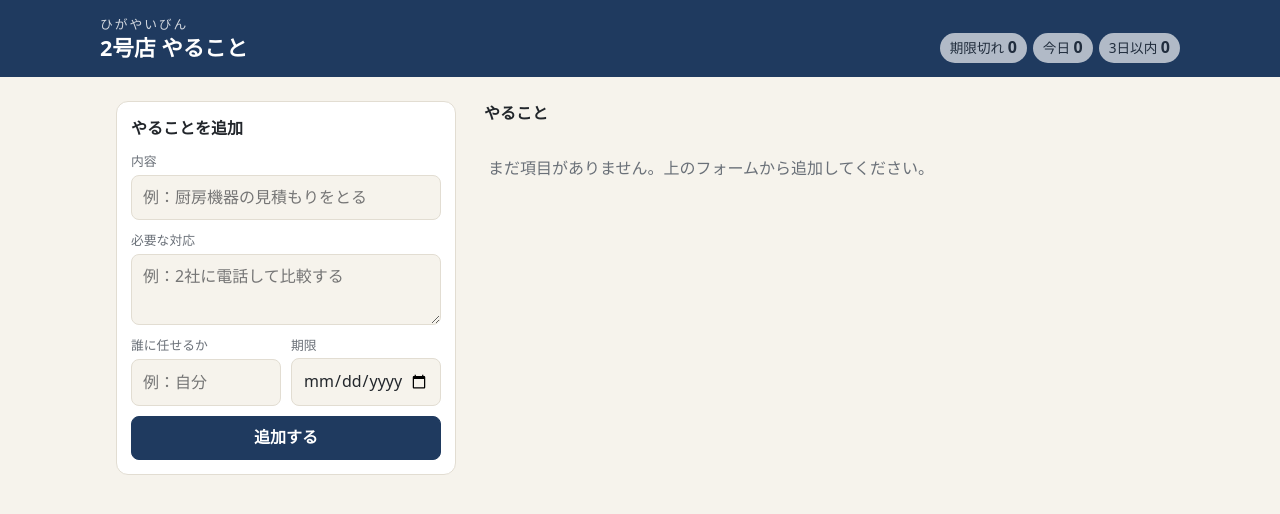
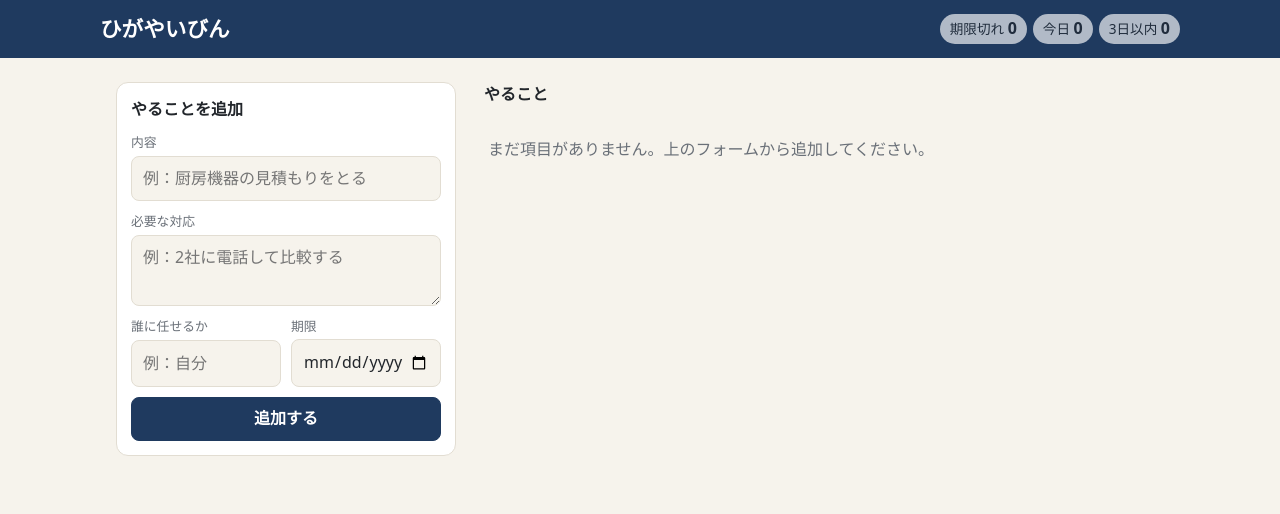
Before and after one commit to rikken25ahtm-lab/higayaibij, a plain HTML site: page index.html in a window 1280 px wide. Drawn offline with Linux system fonts and the light colour scheme.

Commit message:
見出しを「ひがやいびん」に変更
Co-Authored-By: Claude Fable 5.2 <noreply@anthropic.com>
Claude-Session: https://claude.ai/code/session_01Xah8o7TctJTgUMitrra7vy

```diff
--- a/index.html
+++ b/index.html
@@ -4,16 +4,13 @@
   <meta charset="utf-8">
   <meta name="viewport" content="width=device-width, initial-scale=1, viewport-fit=cover">
   <meta name="theme-color" content="#1f3a5f">
-  <title>ひがやいびん｜2号店 やること</title>
+  <title>ひがやいびん</title>
   <link rel="stylesheet" href="style.css">
 </head>
 <body>
   <header class="top">
     <div class="top-inner">
-      <div>
-        <p class="brand">ひがやいびん</p>
-        <h1>2号店 やること</h1>
-      </div>
+      <h1>ひがやいびん</h1>
       <ul class="summary" id="summary" aria-live="polite"></ul>
     </div>
   </header>
--- a/style.css
+++ b/style.css
@@ -60,11 +60,10 @@ ul { padding: 0; list-style: none; }
   margin: 0 auto;
   display: flex;
   flex-wrap: wrap;
-  align-items: flex-end;
+  align-items: center;
   justify-content: space-between;
   gap: 10px 16px;
 }
-.brand { font-size: 0.8rem; letter-spacing: 0.15em; opacity: 0.8; }
 h1 { font-size: 1.35rem; line-height: 1.3; }
 
 .summary { display: flex; gap: 6px; flex-wrap: wrap; }
```
